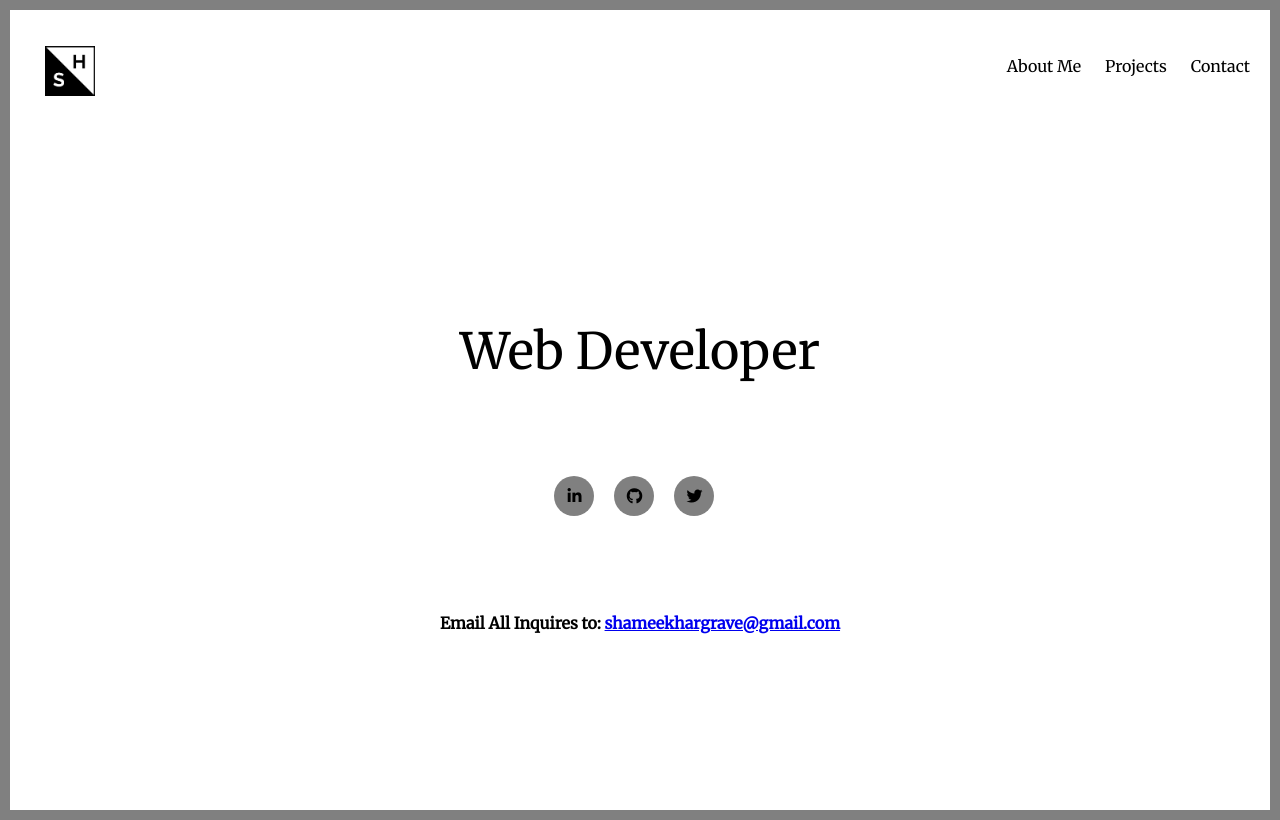
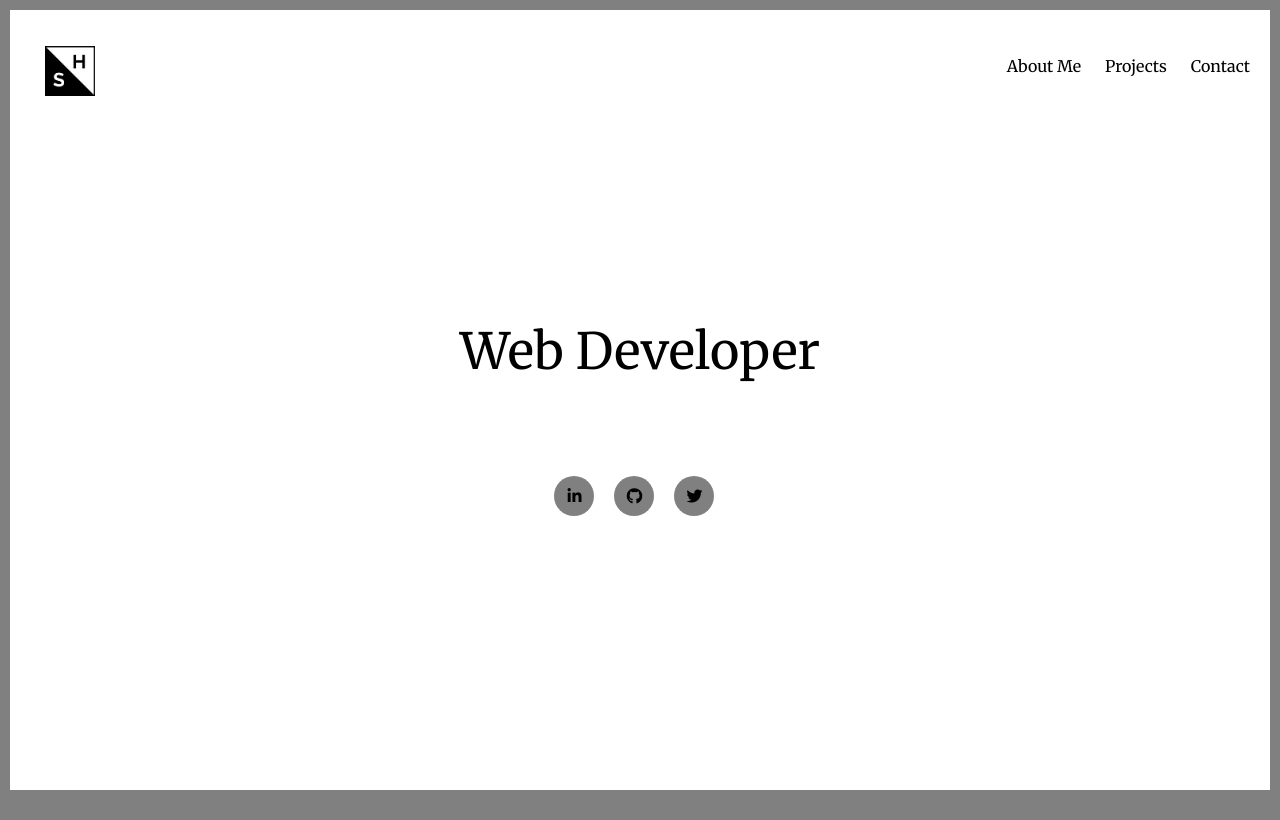
Before and after one commit to shameekASC5/shameekasc5.github.io, a plain HTML site: page index.html in a window 1280 px wide. Drawn offline with Linux system fonts and the light colour scheme.

Commit message:
Homepage Update

```diff
--- a/index.html
+++ b/index.html
@@ -66,9 +66,6 @@
         </ul>
 
         </div>
-        <center>
-            <h4>Email All Inquires to: <a href = "mailto:shameekhargrave@gmail.com?Subject=Inquiry%20From%20Your%20Awesome%20Website">shameekhargrave@gmail.com</a></h4>
-        </center>
     </div>
 
 </body>
--- a/indexStyle.css
+++ b/indexStyle.css
@@ -86,7 +86,7 @@ ul li a:hover .fab {
     background-size: cover;
     background: white;
     border: 10px solid grey;
-    height: 800px;
+    height: 97.5vh;
 }
 
 .button_code1 {
```
